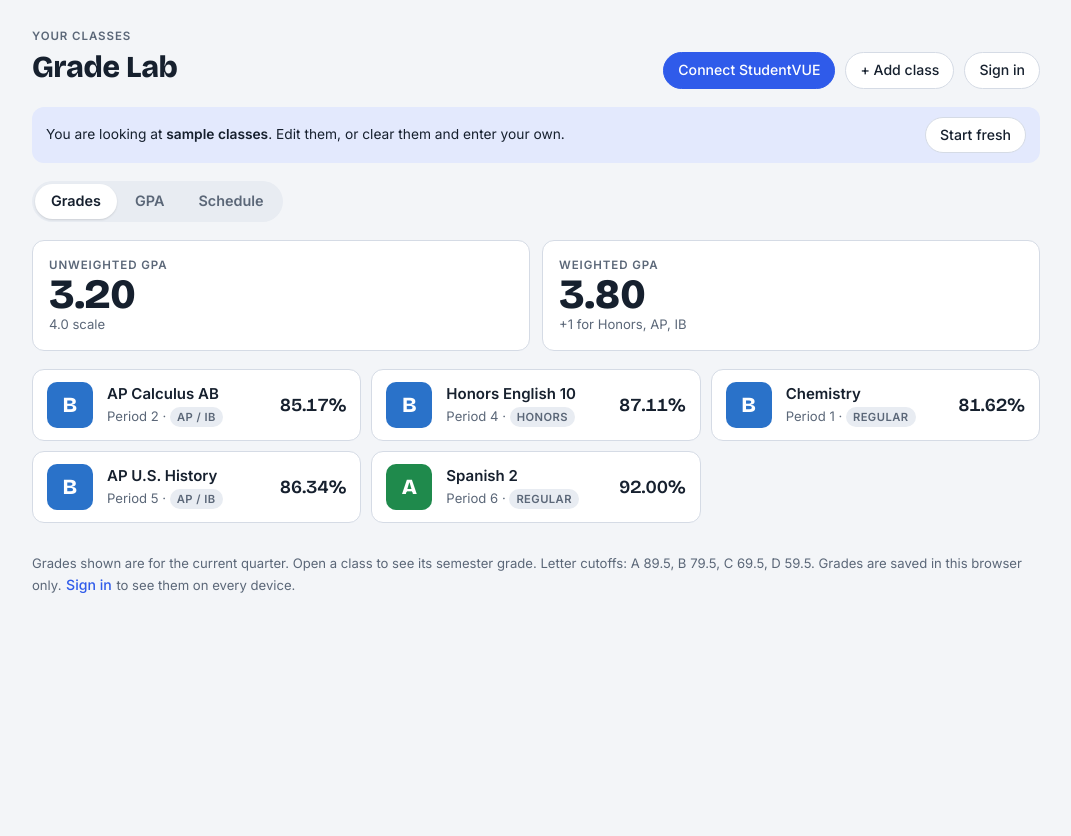
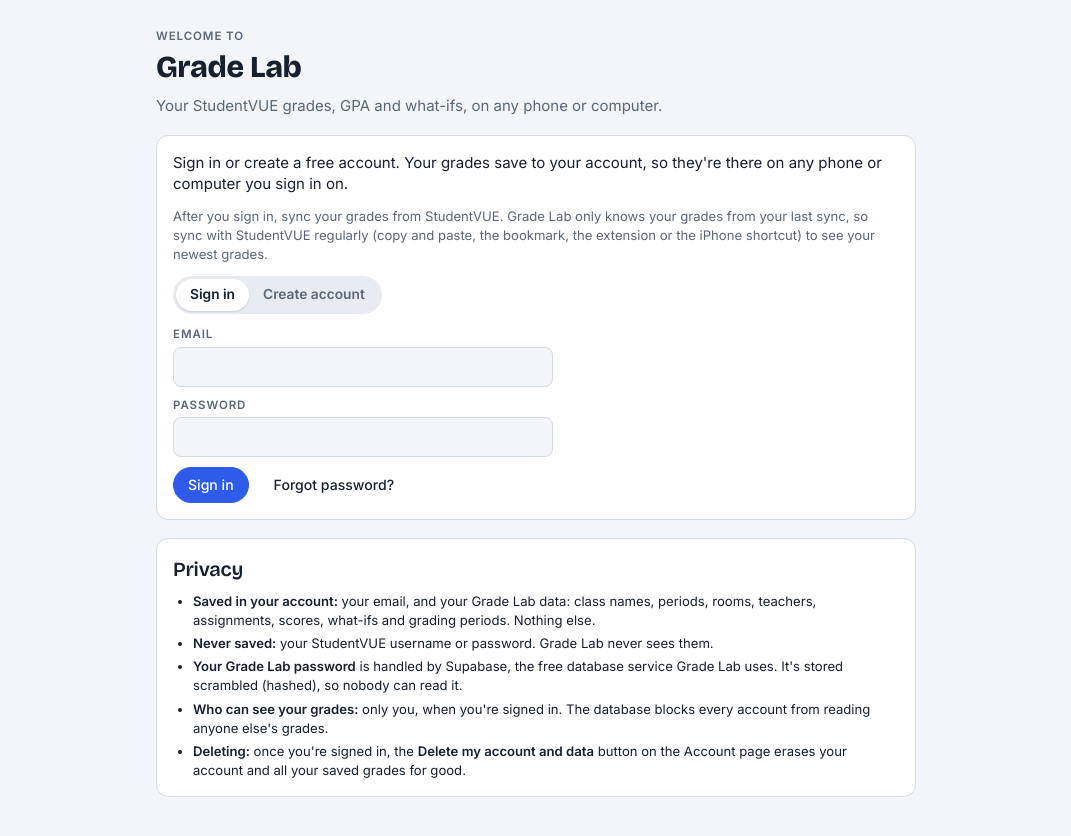
Before and after one commit to Grade-Labs/Grade-Lab.github.io, a plain HTML site: page index.html in a window 1280 px wide. Shown: the whole page, without its empty margins (104-1175 px from the left). Before the commit the page ends 800 px from the top, so only its background shows below. Drawn offline with nearby package versions, Linux system fonts and the light colour scheme.

Commit message:
Add files via upload

```diff
--- a/index.html
+++ b/index.html
@@ -249,7 +249,7 @@ async function pull(){
   const remote = rows && rows[0] && rows[0].data;
   if(!remote){
     cloud.ready = true; cloud.conflict = null;
-    if(hasOwnGrades()){ setOwner(me); await push(); } else { cloud.state = 'empty'; setOwner(me); }
+    if(hasOwnGrades()){ setOwner(me); await push(); } else { if(S.sample) adopt({sample:false, classes:[]}); cloud.state = 'empty'; setOwner(me); }
   } else if(!hasOwnGrades() || cloudBody(remote) === cloudBody(S)){
     adopt(remote); cloud.ready = true; cloud.conflict = null; setOwner(me); cloud.state = 'saved'; cloud.at = Date.parse(rows[0].updated_at) || Date.now();
   } else if(ownerOf() === me){
@@ -271,7 +271,7 @@ async function afterSignIn(sess){
   storeSess(sess); cloud.ready = false; cloud.conflict = null; cloud.err = '';
   acct.msg = ''; acct.err = ''; acct.busy = false;
   await pull();
-  if(!cloud.conflict && ui.view === 'acct'){ ui.view = 'home'; ui.flash = 'Signed in as ' + cloud.sess.user.email + '. Your grades now save to your account.'; }
+  if(!cloud.conflict && ui.view === 'acct'){ ui.view = 'home'; ui.flash = 'Signed in as ' + cloud.sess.user.email + '. Your grades save to your account. Remember to sync StudentVUE regularly to see your newest grades.'; }
   render();
 }
 async function acctSubmit(form){
@@ -306,7 +306,7 @@ async function signOut(){
   try{ await api('/auth/v1/logout', {method:'POST'}); }catch(e){}
   storeSess(null); setOwner(''); cloud.ready = false; cloud.conflict = null; cloud.state = ''; cloud.err = '';
   /* Your grades are safe in your account, so take them off this browser. Then nobody else using it can see them. */
-  S = sample(); lastBody = cloudBody(S); try{ localStorage.removeItem(KEY); }catch(e){}
+  S = {sample:false, classes:[]}; lastBody = cloudBody(S); try{ localStorage.removeItem(KEY); }catch(e){}
   ui.view = 'home'; ui.cid = null; ui.flash = 'Signed out. Your grades are saved in your account and were removed from this browser.';
   render();
 }
@@ -316,7 +316,7 @@ async function deleteAccount(){
   catch(e){ acct.busy = false; acct.err = 'Could not delete it: ' + e.message; render(); return; }
   clearTimeout(cloud.timer); cloud.timer = null;
   storeSess(null); setOwner(''); cloud.ready = false; cloud.conflict = null; cloud.state = ''; acct.busy = false; acct.confirmDel = false;
-  S = sample(); lastBody = cloudBody(S); try{ localStorage.removeItem(KEY); }catch(e){}
+  S = {sample:false, classes:[]}; lastBody = cloudBody(S); try{ localStorage.removeItem(KEY); }catch(e){}
   ui.view = 'home'; ui.cid = null; ui.flash = 'Your account and every grade saved in it are deleted. Grades were removed from this browser too.';
   render();
 }
@@ -363,8 +363,10 @@ function cloudLine(){
   return `☁ Saved to your account (${who})${cloud.at ? ' ' + esc(new Date(cloud.at).toLocaleTimeString([], {hour:'numeric', minute:'2-digit'})) : ''}`;
 }
 function viewAcct(){
-  const back = `<div class="row spread"><button class="btn ghost" data-act="home">← All classes</button></div>`;
-  const head = `<div><div class="label">Account</div><h1>Your grades on every device</h1></div>`;
+  const gate = cloud.on && !signedIn();
+  const back = gate ? '' : `<div class="row spread"><button class="btn ghost" data-act="home">← All classes</button></div>`;
+  const head = gate ? `<div><div class="label">Welcome to</div><h1>Grade Lab</h1><p class="muted" style="margin:6px 0 0">Your StudentVUE grades, GPA and what-ifs, on any phone or computer.</p></div>`
+    : `<div><div class="label">Account</div><h1>Your grades on every device</h1></div>`;
   if(!cloud.on) return back + head + `<div class="panel">Accounts aren't turned on for this copy of Grade Lab yet. Your grades are saved in this browser only.</div>`;
   const privacy = `<div class="panel" style="display:flex;flex-direction:column;gap:8px">
     <h2>Privacy</h2>
@@ -372,8 +374,8 @@ function viewAcct(){
       <li><b>Saved in your account:</b> your email, and your Grade Lab data: class names, periods, rooms, teachers, assignments, scores, what-ifs and grading periods. Nothing else.</li>
       <li><b>Never saved:</b> your StudentVUE username or password. Grade Lab never sees them.</li>
       <li><b>Your Grade Lab password</b> is handled by Supabase, the free database service Grade Lab uses. It's stored scrambled (hashed), so nobody can read it.</li>
-      <li><b>Who can see your grades:</b> only you, when you're signed in. The database blocks every account from reading anyone else's grades. The person who runs this Grade Lab site can open the database itself, so only use it if you trust them.</li>
-      <li><b>Deleting:</b> the button below erases your account and all your saved grades for good.</li></ul>
+      <li><b>Who can see your grades:</b> only you, when you're signed in. The database blocks every account from reading anyone else's grades.</li>
+      <li><b>Deleting:</b> once you're signed in, the <b>Delete my account and data</b> button on the Account page erases your account and all your saved grades for good.</li></ul>
   </div>`;
   if(signedIn() && acct.mode !== 'newpw'){
     const u = cloud.sess.user || {};
@@ -385,7 +387,7 @@ function viewAcct(){
     <div class="panel" style="display:flex;flex-direction:column;gap:10px">
       <p style="margin:0">Signed in as <b>${esc(u.email || '')}</b>.</p>
       <p class="small muted" style="margin:0" id="cloud-status">${cloudLine()}</p>
-      <p class="small" style="margin:0">Every change saves to your account by itself, including syncs from copy and paste, the bookmark, the extension and the iPhone shortcut. On another phone or computer, open Grade Lab and sign in with the same email to see everything.</p>
+      <p class="small" style="margin:0">Every change saves to your account by itself, including syncs from copy and paste, the bookmark, the extension and the iPhone shortcut. On another phone or computer, open Grade Lab and sign in with the same email to see everything. Grade Lab only knows your grades from your last sync, so sync with StudentVUE regularly (copy and paste, the bookmark, the extension or the iPhone shortcut) to see your newest grades.</p>
       <div class="row"><button class="btn" data-act="cloudSync">Check for newer grades</button><button class="btn" data-act="signOut">Sign out</button></div>
       <p class="small muted" style="margin:0">Signing out removes your grades from this browser. They stay in your account.</p></div>
     ${privacy}
@@ -399,8 +401,10 @@ function viewAcct(){
   const title = {in:'Sign in', up:'Create your account', forgot:'Reset your password', newpw:'Pick a new password'}[m];
   return back + head + `
   <div class="panel" style="display:flex;flex-direction:column;gap:12px">
-    <p style="margin:0">Sign in and your grades save to your account. Then open Grade Lab on any phone or computer, sign in, and they're all there. You can keep using Grade Lab without an account too; then grades stay in this browser only.</p>
+    <p style="margin:0">Sign in or create a free account. Your grades save to your account, so they're there on any phone or computer you sign in on.</p>
+    <p class="small muted" style="margin:0">After you sign in, sync your grades from StudentVUE. Grade Lab only knows your grades from your last sync, so sync with StudentVUE regularly (copy and paste, the bookmark, the extension or the iPhone shortcut) to see your newest grades.</p>
     ${m === 'in' || m === 'up' ? `<div class="seg" role="group" aria-label="Sign in or create account" style="align-self:flex-start"><button class="${m==='in'?'on':''}" data-act="acctMode" data-id="in">Sign in</button><button class="${m==='up'?'on':''}" data-act="acctMode" data-id="up">Create account</button></div>` : `<h2>${title}</h2>`}
+    ${ui.flash ? `<div class="banner"><span>✓ ${esc(ui.flash)}</span></div>` : ''}
     ${acct.msg ? `<div class="banner"><span>${esc(acct.msg)}</span></div>` : ''}
     ${acct.err ? `<div class="banner" style="background:var(--sunk);color:var(--gF)">${esc(acct.err)}</div>` : ''}
     <form id="acct-form" class="stack" style="gap:10px;max-width:380px" novalidate>
@@ -491,6 +495,7 @@ const app = document.getElementById('app');
 const cur = () => S.classes.find(c => c.id === ui.cid);
 
 function render(){
+  if(cloud.on && !signedIn() && ui.view !== 'acct') ui.view = 'acct';
   const inner = ui.view === 'acct' ? viewAcct() : ui.view === 'sv' ? viewSV() : ui.view === 'class' && cur() ? (ui.edit ? viewEdit(cur()) : viewClass(cur())) : null;
   app.innerHTML = inner === null ? viewHome() : `<div class="narrow">${inner}</div>`;
   window.scrollTo && 0;
@@ -532,7 +537,7 @@ function viewHome(){
   <div class="top"><div><div class="label">${esc(S.svSchool || 'Your classes')}</div><h1>Grade Lab</h1></div>
     <div class="row"><button class="btn primary" data-act="sv">${S.svLast ? 'Sync StudentVUE' : 'Connect StudentVUE'}</button><button class="btn" data-act="addClass">+ Add class</button>${cloud.on ? `<button class="btn" data-act="acct">${signedIn() ? '☁ Account' : 'Sign in'}</button>` : ''}</div></div>
   ${signedIn() || cloud.err ? `<div class="small muted" id="cloud-status">${cloudLine()}</div>` : ''}
-  ${ui.flash ? `<div class="banner"><span>✓ ${esc(ui.flash)}</span></div>` : S.svLast ? `<div class="small muted">Last synced from StudentVUE ${esc(new Date(S.svLast).toLocaleString())}</div>` : ''}
+  ${ui.flash ? `<div class="banner"><span>✓ ${esc(ui.flash)}</span></div>` : S.svLast ? `<div class="small muted">Last synced from StudentVUE ${esc(new Date(S.svLast).toLocaleString())}. Sync again regularly to see your newest grades.</div>` : ''}
   ${sampleBanner()}
   <div class="row spread"><div class="tabs" role="tablist">${[['grades','Grades'],['gpa','GPA'],['schedule','Schedule']].map(([k,v]) => `<button role="tab" aria-selected="${ui.tab===k}" class="${ui.tab===k?'on':''}" data-act="tab" data-id="${k}">${v}</button>`).join('')}</div>${termSelect()}</div>
   ${ui.tab === 'gpa' ? viewGPA(g, gp, anyWI) : ui.tab === 'schedule' ? viewSchedule() : `
@@ -551,7 +556,7 @@ function viewHome(){
         <span class="letter L-${L||'none'}">${L||'–'}</span>
         <span><span class="name">${c.period?`<span class="muted num">${esc(c.period)} · </span>`:''}${esc(c.name)}</span><br><span class="small muted">${esc(c.teacher)}${c.teacher?' · ':''}</span><span class="chip">${LEVEL[c.level]}</span>${hasWI(c)?' <span class="chip wi">what-if</span>':''}</span>
         <span><div class="pct num">${p===null?'N/A':fmt(p,2)+'%'}</div><div class="small muted num" style="text-align:right">${d!==null?`<span class="delta">${d>0?'+':''}${d.toFixed(1)} what-if</span>`:qs}</div></span>
-      </button>`; }).join('') : `<div class="panel muted">No classes yet. Tap <b>Add class</b> to enter your first one.</div>`}
+      </button>`; }).join('') : `<div class="panel muted">No classes yet. Tap <b>Sync StudentVUE</b> to bring in your grades, or <b>Add class</b> to type one in.</div>`}
   </div>`}
   <p class="small muted">Grades shown are for ${esc(S.term || 'the current quarter')}. Open a class to see its semester grade. Letter cutoffs: A 89.5, B 79.5, C 69.5, D 59.5. ${signedIn() ? 'Grades are saved to your account and this browser.' : cloud.on ? 'Grades are saved in this browser only. <button class="btn ghost small" data-act="acct" style="padding:0;color:var(--accent)">Sign in</button> to see them on every device.' : 'Grades are saved in this browser only.'}</p>`;
 }
@@ -948,6 +953,7 @@ function viewSV(){
   return `
   <div class="row spread"><button class="btn ghost" data-act="home">← All classes</button></div>
   <div><div class="label">Sync grades</div><h1>StudentVUE</h1></div>
+  <div class="banner"><span>Grade Lab only knows your grades from your last sync, so sync with StudentVUE regularly (copy and paste, the bookmark, the extension or the iPhone shortcut) to see your newest grades. Pick whichever of the 4 ways below works on your device.</span></div>
   ${sv.err ? `<div class="banner" style="background:var(--sunk);color:var(--gF)">${esc(sv.err)}</div>` : ''}
   ${sv.msg ? `<div class="banner"><span>✓ ${esc(sv.msg)}</span> <button class="btn" data-act="home">See my classes</button></div>` : ''}
   <div class="panel" style="display:flex;flex-direction:column;gap:10px">
```
